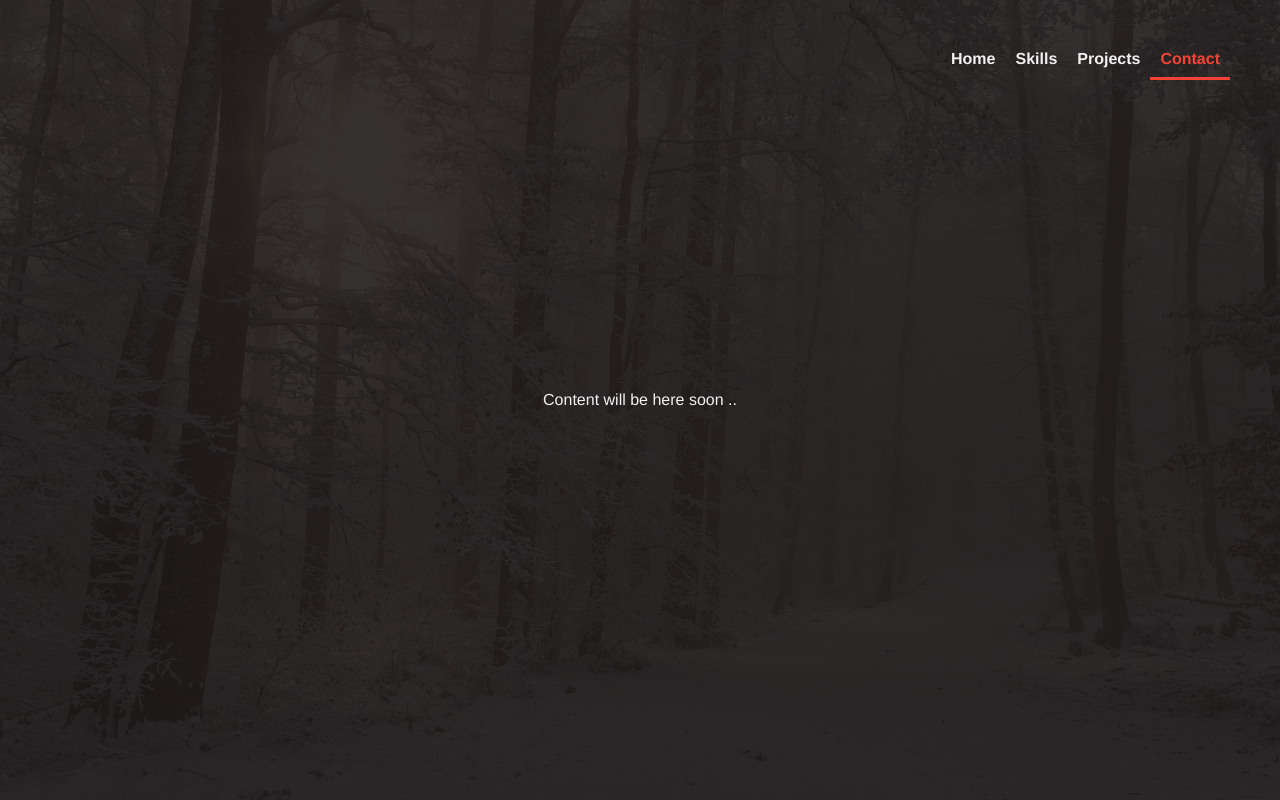
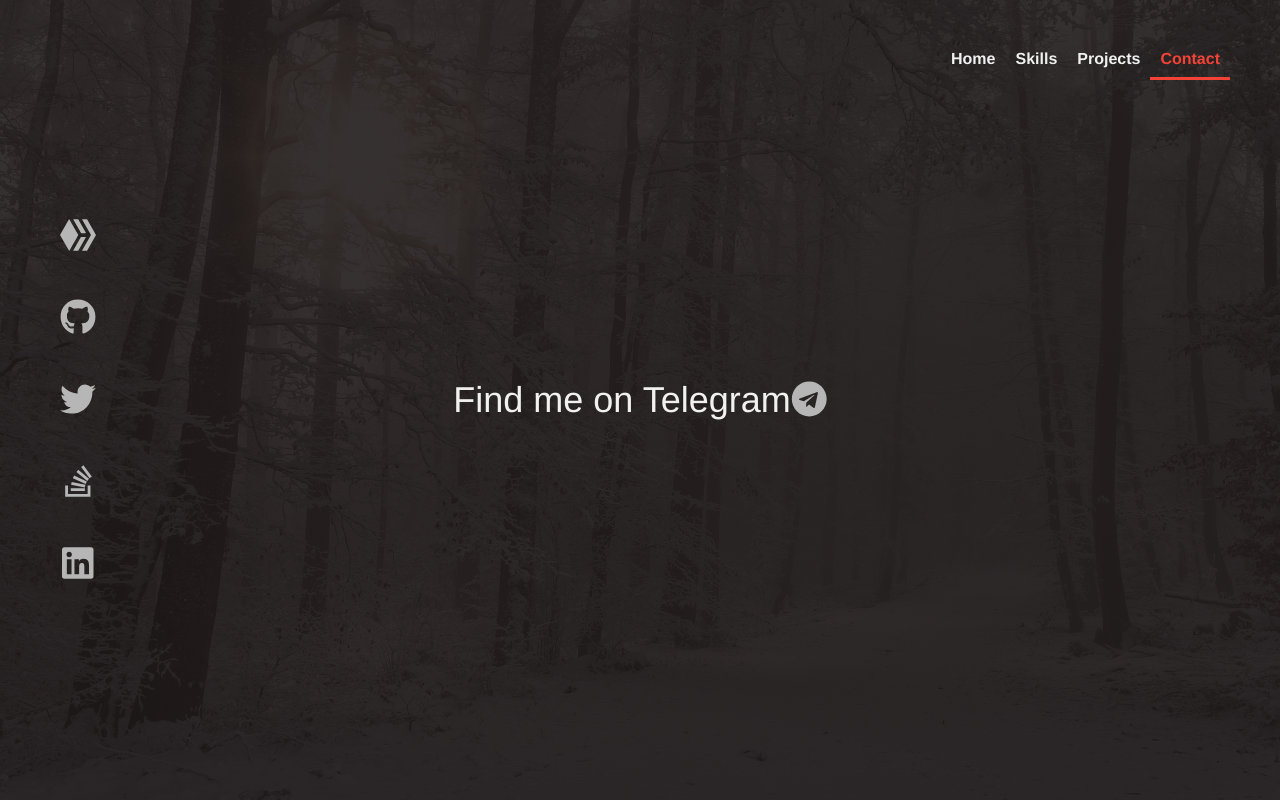
Before and after one commit to AusPrinzip/lightproject.me, a Vue app: page /contact in a window 1280 px wide. Built offline with nearby package versions, Linux system fonts and the light colour scheme.

Commit message:
updated fontawesome icon packages and added stack-overflow, twitter and telegram with their respective links

```diff
--- a/src/components/domains/Sidebar/Sidebar.vue
+++ b/src/components/domains/Sidebar/Sidebar.vue
@@ -2,24 +2,17 @@
     <div class="sidebar">
         <ul>
             <li>
-                <a href="https://hive.blog/@lightproject">
-                    <svg xmlns="http://www.w3.org/2000/svg" viewBox="0 0 220 190" role="img">
-                      <g fill="currentColor">
-                        <path d="M157.272625,107.263942 C157.998992,107.263942 158.45262,108.051463 158.088736,108.68075 L111.33839,189.528945 C111.169808,189.820485 110.858795,190 110.522279,190 L81.9443812,190 C81.2180145,190 80.764386,189.212478 81.1282705,188.583191 L127.878616,107.734996 C128.047199,107.443456 128.358211,107.263942 128.694727,107.263942 L157.272625,107.263942 Z M129.477721,84.0901367 C129.141205,84.0901367 128.830192,83.9106218 128.66161,83.6190818 L81.1282705,1.41680884 C80.764386,0.787521511 81.2180145,0 81.9443812,0 L110.522279,0 C110.858795,0 111.169808,0.179514873 111.33839,0.471054898 L158.87173,82.6733278 C159.235614,83.3026152 158.781986,84.0901367 158.055619,84.0901367 L129.477721,84.0901367 Z"/>
-                        <path d="M135.128406 1.41635199C134.76385.787064228 135.218932 0 135.947343 0L164.565951 0C164.903712 0 165.215845.179714185 165.384888.47151174L219.873006 94.5275799C220.042331 94.8198642 220.042331 95.1801358 219.873006 95.4724201L165.384888 189.528488C165.215845 189.820286 164.903712 190 164.565951 190L135.947343 190C135.218932 190 134.76385 189.212936 135.128406 188.583648L189.342845 95 135.128406 1.41635199zM111.870216 94.5240823C112.042446 94.816752 112.043313 95.1785591 111.872487 95.4720377L57.1252257 189.528106C56.7599958 190.155572 55.8478414 190.157723 55.4796094 189.531986L.129783614 95.4759177C-.0424457704 95.183248-.0433125021 94.8214409.127512727 94.5279623L54.8747743.471894257C55.2400042-.15557243 56.1521586-.157723129 56.5203906.468014185L111.870216 94.5240823z"/>
-                      </g>
-                    </svg>
-                </a>
+                <a href="https://hive.blog/@lightproject"><font-awesome-icon :icon="['fab', 'hive']"/></a>
             </li>
             <li>
                 <a href="https://github.com/AusPrinzip"><font-awesome-icon :icon="['fab', 'github']"/></a>
             </li>
-<!--             <li>
-                <a href=""><font-awesome-icon :icon="['fab', 'twitter']"/></a>
+            <li>
+                <a href="https://twitter.com/lightproject4"><font-awesome-icon :icon="['fab', 'twitter']"/></a>
             </li>
             <li>
-                <a href=""><font-awesome-icon :icon="['fab', 'android']"/></a>
-            </li> -->
+                <a href="https://stackoverflow.com/users/12381009/daniel-martinez"><font-awesome-icon :icon="['fab', 'stack-overflow']"/></a>
+            </li>
             <li>
                 <a href="https://www.linkedin.com/in/daniel-martinez-a7360645/"><font-awesome-icon :icon="['fab', 'linkedin']"/></a>
             </li>
@@ -27,13 +20,8 @@
     </div>
 </template>
 <script>
-  import FontAwesomeIcon from '@fortawesome/vue-fontawesome'
-  import brands from '@fortawesome/fontawesome-free-brands'
 
   export default {
-    components: {
-      FontAwesomeIcon
-    }
 
   }
 </script>
--- a/src/components/views/Contact/Contact.vue
+++ b/src/components/views/Contact/Contact.vue
@@ -1,9 +1,26 @@
 <template>
     <div>
-        Content will be here soon ..
+      <p>Find me on Telegram</p><a href="https://t.me/lightproject1"><font-awesome-icon :icon="['fab', 'telegram']"/></a>
     </div>
 </template>
 <script>
   export default {}
 </script>
-<style scoped></style>
+
+<style scoped>
+    a, a:visited, a:active, a:link {
+        color: #b6b6b6;
+    }
+
+    div {
+        list-style: none;
+        font-size: 36px;
+        padding: 20px;
+    }
+
+    div svg:hover {
+        color: #C62828;
+        transition-duration: 0.3s;
+    }
+
+</style>
--- a/src/components/views/Skills/Skills.vue
+++ b/src/components/views/Skills/Skills.vue
@@ -49,13 +49,13 @@
 </template>
 <script>
   import LevelProgress from '../../domains/Common/LevelProgress.vue'
-  import FontAwesomeIcon from '@fortawesome/vue-fontawesome'
+  // import FontAwesomeIcon from '@fortawesome/vue-fontawesome'
   import faPlus from '@fortawesome/fontawesome-free-solid/faPlus'
 
   export default {
     name: 'ListGroup',
     props: ['leftColData', 'rightColData', 'leftColLabel', 'rightColLabel'],
-    components: {FontAwesomeIcon, LevelProgress},
+    components: {LevelProgress},
     computed: {
       faPlus() {
         return faPlus
--- a/src/main.js
+++ b/src/main.js
@@ -1,6 +1,17 @@
 import Vue from 'vue'
 import App from './App'
 import router from './router'
+
+import { library } from '@fortawesome/fontawesome-svg-core'
+// import { faFontAwesome } from '@fortawesome/free-brands-svg-icons'
+import { faFontAwesome, faTwitter, faFacebook, faGithub, faLinkedin, faHive, faStackOverflow, faTelegram } from '@fortawesome/free-brands-svg-icons'
+import { FontAwesomeIcon } from '@fortawesome/vue-fontawesome'
+
+// library.add(faUserSecret)
+library.add(faFontAwesome, faTwitter, faLinkedin, faGithub, faHive, faStackOverflow, faTelegram)
+
+
+Vue.component('font-awesome-icon', FontAwesomeIcon)
 
 Vue.config.productionTip = false
 
```
Also changed, not shown: package.json (+6 -4 lines), 1 other file (tests, documents, lock files or other folders).
